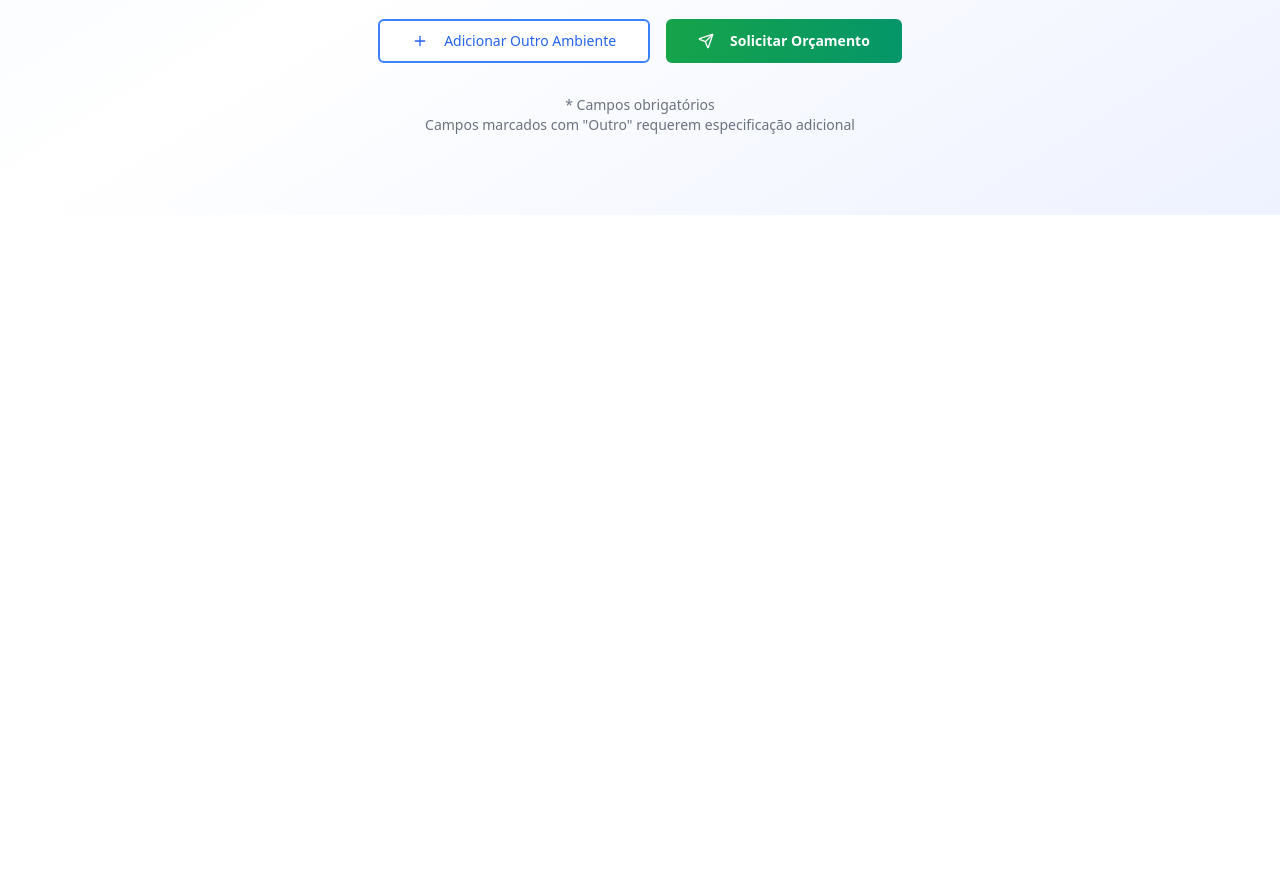
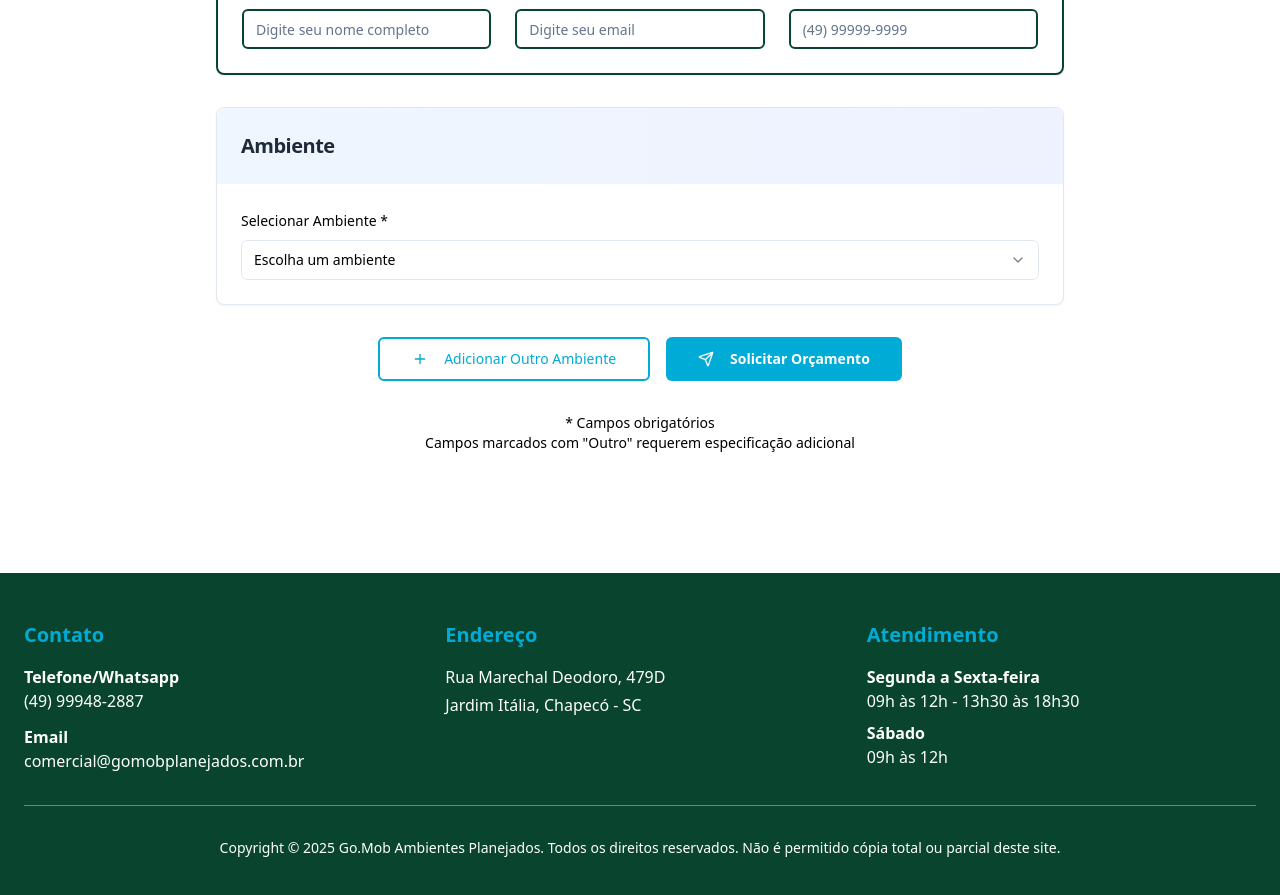
Before and after one commit to jovensmillionarios1/furniture-flow-architect, a React (Vite) app: page / in a window 1280 px wide. Shown: the part 585-1480 px from the top of the page. Before the commit the page ends 800 px from the top, so only its background shows below. Built offline with nearby package versions, Linux system fonts and the light colour scheme.

Commit message:
feat: Implement Go.Mob design and form enhancements
- Updated app name to Go.Mob.
- Changed color palette to white, black, #08442E, and #00ABD6.
- Added required name, email, and WhatsApp fields to the form.
- Added a footer with contact, address, and copyright information.

```diff
--- /dev/null
+++ b/src/components/ContactSection.tsx
@@ -0,0 +1,101 @@
+
+import React from 'react';
+import { Card, CardContent, CardHeader, CardTitle } from '@/components/ui/card';
+import { Label } from '@/components/ui/label';
+import { Input } from '@/components/ui/input';
+
+interface ContactSectionProps {
+  contactInfo: {
+    name: string;
+    email: string;
+    whatsapp: string;
+  };
+  onUpdate: (field: string, value: string) => void;
+  validationErrors?: Record<string, string>;
+}
+
+const ContactSection: React.FC<ContactSectionProps> = ({
+  contactInfo,
+  onUpdate,
+  validationErrors = {},
+}) => {
+  return (
+    <Card className="border-2 border-gomob-primary">
+      <CardHeader className="bg-gomob-primary text-white">
+        <CardTitle className="text-xl text-center">Seus Dados para Contato</CardTitle>
+        <p className="text-center text-sm opacity-90">Preencha suas informações para que possamos entrar em contato</p>
+      </CardHeader>
+      <CardContent className="space-y-6 pt-6">
+        <div className="grid grid-cols-1 md:grid-cols-3 gap-6">
+          {/* Nome */}
+          <div className="space-y-2">
+            <Label htmlFor="contact-name" className="text-gomob-black font-semibold">
+              Nome Completo *
+            </Label>
+            <Input
+              id="contact-name"
+              type="text"
+              placeholder="Digite seu nome completo"
+              value={contactInfo.name}
+              onChange={(e) => onUpdate('name', e.target.value)}
+              className={`border-2 ${
+                validationErrors.name
+                  ? 'border-red-500 focus:border-red-500'
+                  : 'border-gomob-primary focus:border-gomob-secondary'
+              }`}
+            />
+            {validationErrors.name && (
+              <p className="text-sm text-red-500 font-medium">{validationErrors.name}</p>
+            )}
+          </div>
+
+          {/* Email */}
+          <div className="space-y-2">
+            <Label htmlFor="contact-email" className="text-gomob-black font-semibold">
+              Email *
+            </Label>
+            <Input
+              id="contact-email"
+              type="email"
+              placeholder="Digite seu email"
+              value={contactInfo.email}
+              onChange={(e) => onUpdate('email', e.target.value)}
+              className={`border-2 ${
+                validationErrors.email
+                  ? 'border-red-500 focus:border-red-500'
+                  : 'border-gomob-primary focus:border-gomob-secondary'
+              }`}
+            />
+            {validationErrors.email && (
+              <p className="text-sm text-red-500 font-medium">{validationErrors.email}</p>
+            )}
+          </div>
+
+          {/* WhatsApp */}
+          <div className="space-y-2">
+            <Label htmlFor="contact-whatsapp" className="text-gomob-black font-semibold">
+              WhatsApp *
+            </Label>
+            <Input
+              id="contact-whatsapp"
+              type="tel"
+              placeholder="(49) 99999-9999"
+              value={contactInfo.whatsapp}
+              onChange={(e) => onUpdate('whatsapp', e.target.value)}
+              className={`border-2 ${
+                validationErrors.whatsapp
+                  ? 'border-red-500 focus:border-red-500'
+                  : 'border-gomob-primary focus:border-gomob-secondary'
+              }`}
+            />
+            {validationErrors.whatsapp && (
+              <p className="text-sm text-red-500 font-medium">{validationErrors.whatsapp}</p>
+            )}
+          </div>
+        </div>
+      </CardContent>
+    </Card>
+  );
+};
+
+export default ContactSection;
--- /dev/null
+++ b/src/components/Footer.tsx
@@ -0,0 +1,61 @@
+
+import React from 'react';
+
+const Footer: React.FC = () => {
+  return (
+    <footer className="bg-gomob-primary text-white mt-16">
+      <div className="container mx-auto px-6 py-12">
+        <div className="grid grid-cols-1 md:grid-cols-3 gap-8">
+          {/* Contato */}
+          <div>
+            <h3 className="text-xl font-bold mb-4 text-gomob-secondary">Contato</h3>
+            <div className="space-y-3">
+              <div>
+                <p className="font-semibold">Telefone/Whatsapp</p>
+                <p>(49) 99948-2887</p>
+              </div>
+              <div>
+                <p className="font-semibold">Email</p>
+                <p>comercial@gomobplanejados.com.br</p>
+              </div>
+            </div>
+          </div>
+
+          {/* Endereço */}
+          <div>
+            <h3 className="text-xl font-bold mb-4 text-gomob-secondary">Endereço</h3>
+            <div className="space-y-1">
+              <p>Rua Marechal Deodoro, 479D</p>
+              <p>Jardim Itália, Chapecó - SC</p>
+            </div>
+          </div>
+
+          {/* Atendimento */}
+          <div>
+            <h3 className="text-xl font-bold mb-4 text-gomob-secondary">Atendimento</h3>
+            <div className="space-y-2">
+              <div>
+                <p className="font-semibold">Segunda a Sexta-feira</p>
+                <p>09h às 12h - 13h30 às 18h30</p>
+              </div>
+              <div>
+                <p className="font-semibold">Sábado</p>
+                <p>09h às 12h</p>
+              </div>
+            </div>
+          </div>
+        </div>
+
+        {/* Copyright */}
+        <div className="border-t border-gomob-secondary mt-8 pt-8 text-center text-sm">
+          <p>
+            Copyright © 2025 Go.Mob Ambientes Planejados. Todos os direitos reservados.
+            Não é permitido cópia total ou parcial deste site.
+          </p>
+        </div>
+      </div>
+    </footer>
+  );
+};
+
+export default Footer;
--- a/src/components/FurnitureQuoteForm.tsx
+++ b/src/components/FurnitureQuoteForm.tsx
@@ -1,15 +1,34 @@
+
 import React, { useState } from 'react';
 import { Button } from '@/components/ui/button';
 import { Card, CardContent, CardHeader, CardTitle } from '@/components/ui/card';
 import { Plus, Send } from 'lucide-react';
 import { QuoteForm, Environment, FurnitureItem, quoteFormSchema } from '@/types/furniture';
 import EnvironmentSection from './EnvironmentSection';
+import ContactSection from './ContactSection';
 import { useToast } from '@/hooks/use-toast';
+import { z } from 'zod';
+
+// Extend the quote form schema to include contact info
+const extendedQuoteFormSchema = quoteFormSchema.extend({
+  contactInfo: z.object({
+    name: z.string().min(1, 'Nome é obrigatório'),
+    email: z.string().email('Email inválido').min(1, 'Email é obrigatório'),
+    whatsapp: z.string().min(1, 'WhatsApp é obrigatório'),
+  }),
+});
+
+type ExtendedQuoteForm = z.infer<typeof extendedQuoteFormSchema>;
 
 const FurnitureQuoteForm: React.FC = () => {
   const { toast } = useToast();
-  const [formData, setFormData] = useState<QuoteForm>({
+  const [formData, setFormData] = useState<ExtendedQuoteForm>({
     environments: [createNewEnvironment()],
+    contactInfo: {
+      name: '',
+      email: '',
+      whatsapp: '',
+    },
   });
   const [validationErrors, setValidationErrors] = useState<Record<string, any>>({});
 
@@ -69,12 +88,27 @@ const FurnitureQuoteForm: React.FC = () => {
     });
   };
 
+  const updateContactInfo = (field: string, value: string) => {
+    setFormData({
+      ...formData,
+      contactInfo: {
+        ...formData.contactInfo,
+        [field]: value,
+      },
+    });
+
+    // Clear validation errors for this field
+    const newErrors = { ...validationErrors };
+    delete newErrors[`contactInfo.${field}`];
+    setValidationErrors(newErrors);
+  };
+
   const handleSubmit = () => {
     try {
       // Validate form data
-      const validatedData = quoteFormSchema.parse(formData);
+      const validatedData = extendedQuoteFormSchema.parse(formData);
 
-      console.log('=== SOLICITAÇÃO DE ORÇAMENTO DE MÓVEIS ===');
+      console.log('=== SOLICITAÇÃO DE ORÇAMENTO DE MÓVEIS - GO.MOB ===');
       console.log(JSON.stringify(validatedData, null, 2));
       console.log('=== FIM DA SOLICITAÇÃO ===');
 
@@ -102,7 +136,10 @@ const FurnitureQuoteForm: React.FC = () => {
   };
 
   const isFormValid = () => {
-    return formData.environments.some(env =>
+    return formData.contactInfo.name &&
+           formData.contactInfo.email &&
+           formData.contactInfo.whatsapp &&
+           formData.environments.some(env =>
              env.type && env.furniture.some(furniture =>
                furniture.type &&
                furniture.dimensions.width &&
@@ -118,12 +155,19 @@ const FurnitureQuoteForm: React.FC = () => {
 
   return (
     <div className="max-w-4xl mx-auto p-6 space-y-8">
-      <Card className="border-2 border-blue-200">
-        <CardHeader className="bg-gradient-to-r from-blue-600 to-indigo-600 text-white rounded-t-lg">
+      <Card className="border-2 border-gomob-secondary">
+        <CardHeader className="bg-gradient-to-r from-gomob-secondary to-gomob-primary text-white rounded-t-lg">
           <CardTitle className="text-2xl text-center">Solicitação de Orçamento de Móveis Personalizados</CardTitle>
-          <p className="text-blue-100 text-center">Projete seus móveis perfeitos com nosso formulário fácil de usar</p>
+          <p className="text-center opacity-90">Projete seus móveis perfeitos com nosso formulário fácil de usar</p>
         </CardHeader>
       </Card>
+
+      {/* Contact Information Section */}
+      <ContactSection
+        contactInfo={formData.contactInfo}
+        onUpdate={updateContactInfo}
+        validationErrors={validationErrors}
+      />
 
       <div className="space-y-6">
         {formData.environments.map((environment, index) => (
@@ -144,7 +188,7 @@ const FurnitureQuoteForm: React.FC = () => {
           onClick={addEnvironment}
           variant="outline"
           size="lg"
-          className="w-full sm:w-auto border-2 border-blue-500 text-blue-600 hover:bg-blue-50"
+          className="w-full sm:w-auto border-2 border-gomob-secondary text-gomob-secondary hover:bg-gomob-secondary hover:text-white"
         >
           <Plus className="h-5 w-5 mr-2" />
           Adicionar Outro Ambiente
@@ -153,14 +197,14 @@ const FurnitureQuoteForm: React.FC = () => {
         <Button
           onClick={handleSubmit}
           size="lg"
-          className="w-full sm:w-auto bg-gradient-to-r from-green-600 to-emerald-600 hover:from-green-700 hover:to-emerald-700 text-white font-semibold py-3 px-8"
+          className="w-full sm:w-auto bg-gomob-secondary hover:bg-gomob-primary text-white font-semibold py-3 px-8"
         >
           <Send className="h-5 w-5 mr-2" />
           Solicitar Orçamento
         </Button>
       </div>
 
-      <div className="text-sm text-gray-500 text-center">
+      <div className="text-sm text-gomob-black text-center">
         <p>* Campos obrigatórios</p>
         <p>Campos marcados com "Outro" requerem especificação adicional</p>
       </div>
--- a/src/index.css
+++ b/src/index.css
@@ -1,3 +1,4 @@
+
 @tailwind base;
 @tailwind components;
 @tailwind utilities;
@@ -9,80 +10,73 @@ All colors MUST be HSL.
 @layer base {
   :root {
     --background: 0 0% 100%;
-    --foreground: 222.2 84% 4.9%;
+    --foreground: 0 0% 0%;
 
     --card: 0 0% 100%;
-    --card-foreground: 222.2 84% 4.9%;
+    --card-foreground: 0 0% 0%;
 
     --popover: 0 0% 100%;
-    --popover-foreground: 222.2 84% 4.9%;
+    --popover-foreground: 0 0% 0%;
 
-    --primary: 222.2 47.4% 11.2%;
-    --primary-foreground: 210 40% 98%;
+    --primary: 193 100% 34%;
+    --primary-foreground: 0 0% 100%;
 
-    --secondary: 210 40% 96.1%;
-    --secondary-foreground: 222.2 47.4% 11.2%;
+    --secondary: 159 72% 16%;
+    --secondary-foreground: 0 0% 100%;
 
     --muted: 210 40% 96.1%;
     --muted-foreground: 215.4 16.3% 46.9%;
 
     --accent: 210 40% 96.1%;
-    --accent-foreground: 222.2 47.4% 11.2%;
+    --accent-foreground: 0 0% 0%;
 
     --destructive: 0 84.2% 60.2%;
-    --destructive-foreground: 210 40% 98%;
+    --destructive-foreground: 0 0% 100%;
 
     --border: 214.3 31.8% 91.4%;
     --input: 214.3 31.8% 91.4%;
-    --ring: 222.2 84% 4.9%;
+    --ring: 193 100% 34%;
 
     --radius: 0.5rem;
 
     --sidebar-background: 0 0% 98%;
-
     --sidebar-foreground: 240 5.3% 26.1%;
-
     --sidebar-primary: 240 5.9% 10%;
-
     --sidebar-primary-foreground: 0 0% 98%;
-
     --sidebar-accent: 240 4.8% 95.9%;
-
     --sidebar-accent-foreground: 240 5.9% 10%;
-
     --sidebar-border: 220 13% 91%;
-
     --sidebar-ring: 217.2 91.2% 59.8%;
   }
 
   .dark {
-    --background: 222.2 84% 4.9%;
-    --foreground: 210 40% 98%;
+    --background: 0 0% 0%;
+    --foreground: 0 0% 100%;
 
-    --card: 222.2 84% 4.9%;
-    --card-foreground: 210 40% 98%;
+    --card: 0 0% 0%;
+    --card-foreground: 0 0% 100%;
 
-    --popover: 222.2 84% 4.9%;
-    --popover-foreground: 210 40% 98%;
+    --popover: 0 0% 0%;
+    --popover-foreground: 0 0% 100%;
 
-    --primary: 210 40% 98%;
-    --primary-foreground: 222.2 47.4% 11.2%;
+    --primary: 193 100% 34%;
+    --primary-foreground: 0 0% 100%;
 
-    --secondary: 217.2 32.6% 17.5%;
-    --secondary-foreground: 210 40% 98%;
+    --secondary: 159 72% 16%;
+    --secondary-foreground: 0 0% 100%;
 
     --muted: 217.2 32.6% 17.5%;
     --muted-foreground: 215 20.2% 65.1%;
 
     --accent: 217.2 32.6% 17.5%;
-    --accent-foreground: 210 40% 98%;
+    --accent-foreground: 0 0% 100%;
 
     --destructive: 0 62.8% 30.6%;
-    --destructive-foreground: 210 40% 98%;
+    --destructive-foreground: 0 0% 100%;
 
     --border: 217.2 32.6% 17.5%;
     --input: 217.2 32.6% 17.5%;
-    --ring: 212.7 26.8% 83.9%;
+    --ring: 193 100% 34%;
     --sidebar-background: 240 5.9% 10%;
     --sidebar-foreground: 240 4.8% 95.9%;
     --sidebar-primary: 224.3 76.3% 48%;
@@ -100,6 +94,6 @@ All colors MUST be HSL.
   }
 
   body {
-    @apply bg-background text-foreground;
+    @apply bg-gomob-white text-gomob-black;
   }
 }
--- a/src/pages/Index.tsx
+++ b/src/pages/Index.tsx
@@ -1,15 +1,19 @@
 
 import FurnitureQuoteForm from '@/components/FurnitureQuoteForm';
+import Footer from '@/components/Footer';
 
 const Index = () => {
   return (
-    <div className="min-h-screen bg-gradient-to-br from-blue-50 via-white to-indigo-50">
+    <div className="min-h-screen bg-gomob-white">
       <div className="container mx-auto py-8">
         <div className="text-center mb-8">
-          <h1 className="text-4xl font-bold text-gray-800 mb-4">
-            Design de Móveis Personalizados
+          <h1 className="text-5xl font-bold text-gomob-primary mb-4">
+            Go.Mob
           </h1>
-          <p className="text-lg text-gray-600 max-w-2xl mx-auto">
+          <h2 className="text-3xl font-semibold text-gomob-secondary mb-4">
+            Ambientes Planejados
+          </h2>
+          <p className="text-lg text-gomob-black max-w-2xl mx-auto">
             Crie seus móveis perfeitos com nosso formulário intuitivo de solicitação de orçamento.
             Selecione seu ambiente, escolha os tipos de móveis e personalize cada detalhe.
           </p>
@@ -17,6 +21,8 @@ const Index = () => {
 
         <FurnitureQuoteForm />
       </div>
+
+      <Footer />
     </div>
   );
 };
--- a/tailwind.config.ts
+++ b/tailwind.config.ts
@@ -1,3 +1,4 @@
+
 import type { Config } from "tailwindcss";
 
 export default {
@@ -19,18 +20,25 @@ export default {
 		},
 		extend: {
 			colors: {
+				// Go.Mob Colors
+				'gomob': {
+					primary: '#08442E',
+					secondary: '#00ABD6',
+					white: '#FFFFFF',
+					black: '#000000',
+				},
 				border: 'hsl(var(--border))',
 				input: 'hsl(var(--input))',
 				ring: 'hsl(var(--ring))',
 				background: 'hsl(var(--background))',
 				foreground: 'hsl(var(--foreground))',
 				primary: {
-					DEFAULT: 'hsl(var(--primary))',
-					foreground: 'hsl(var(--primary-foreground))'
+					DEFAULT: '#00ABD6',
+					foreground: '#FFFFFF'
 				},
 				secondary: {
-					DEFAULT: 'hsl(var(--secondary))',
-					foreground: 'hsl(var(--secondary-foreground))'
+					DEFAULT: '#08442E',
+					foreground: '#FFFFFF'
 				},
 				destructive: {
 					DEFAULT: 'hsl(var(--destructive))',
```
Also changed, not shown: src/components/FurnitureItem.tsx (+5 -5 lines). Lines whose indentation alone changed are shown as unchanged.
